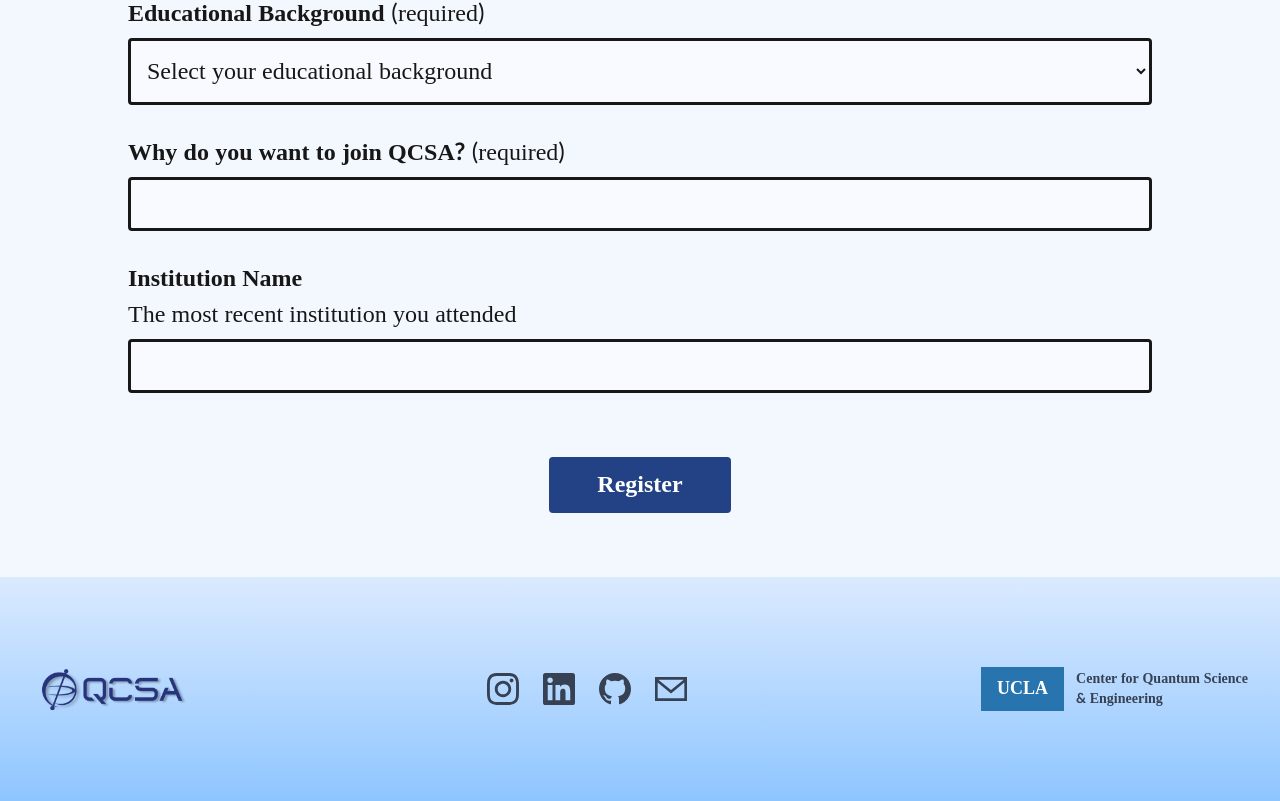
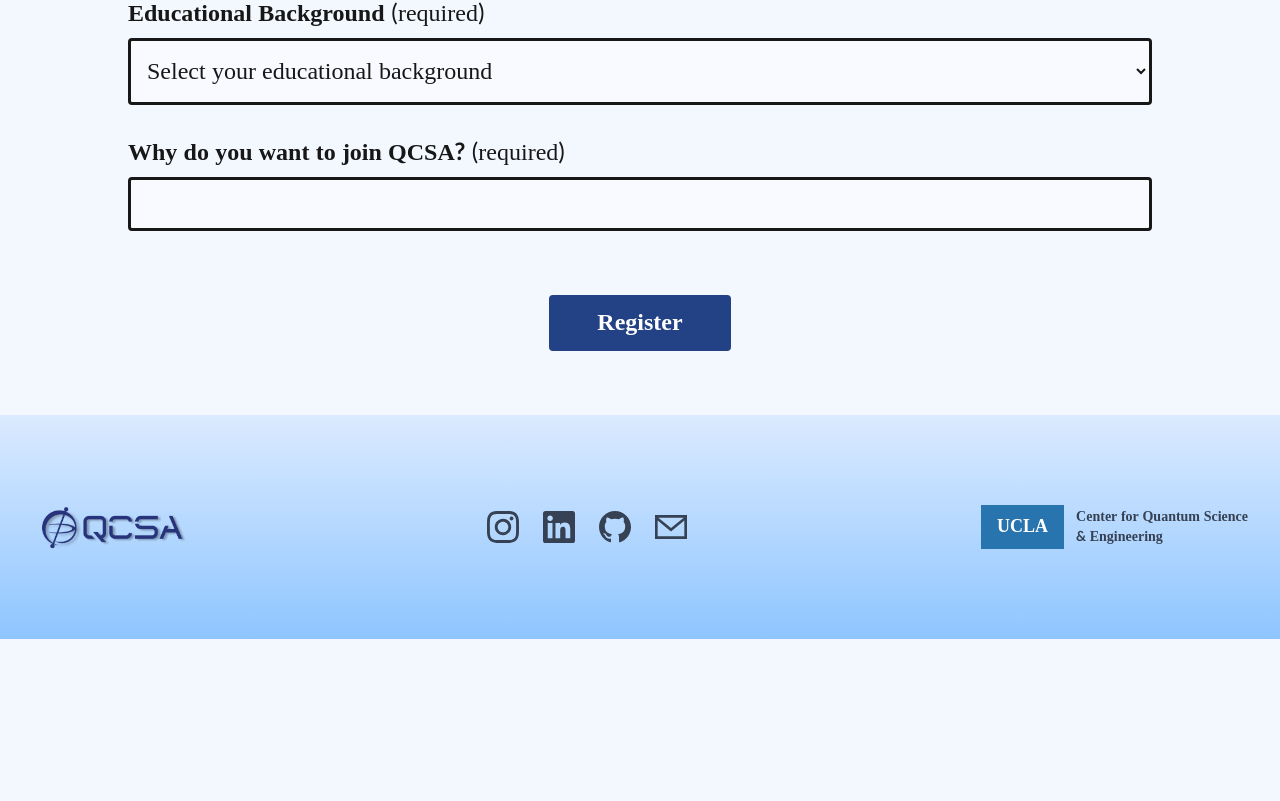
Before and after one commit to qcsa-at-ucla/qcsa, a Next.js app: page /join-us in a window 1280 px wide. Shown: the part 1063-1864 px from the top of the page. After the commit the page ends 1702 px from the top, so only its background shows below. Built offline with nearby package versions, Linux system fonts and the light colour scheme.

Commit message:
removed instuttion name

```diff
--- a/src/app/Components/MembershipForm.tsx
+++ b/src/app/Components/MembershipForm.tsx
@@ -157,7 +157,7 @@
                   />
                 </div>
 
-                <div className="mb-8">
+                {/* <div className="mb-8">
                   <label htmlFor="institution-name" className="block text-main font-bold mb-1">
                     Institution Name
                   </label>
@@ -170,7 +170,7 @@
                     name="institutionName"
                     className="w-full rounded-sm bg-[#F8FAFF] border-3 border-main/40 px-3 py-2 outline-none font-normal focus:border-main/60 focus:shadow-[0_0_8px_rgba(35,66,133,0.7)] transition"
                   />
-                </div>
+                </div> */}
 
                 <div className="mt-16 flex justify-center">
                   <button
--- a/src/app/api/submit-membership/route.ts
+++ b/src/app/api/submit-membership/route.ts
@@ -7,7 +7,7 @@
   email: string;
   educationalBackground: string;
   reasonToJoin: string;
-  institutionName: string;
+  // institutionName: string;
 }
 
 export async function POST(request: NextRequest) {
@@ -47,7 +47,7 @@
         formData.email,
         formData.educationalBackground,
         formData.reasonToJoin,
-        formData.institutionName || ''
+        // formData.institutionName || ''
       ]
     ];
 
```
